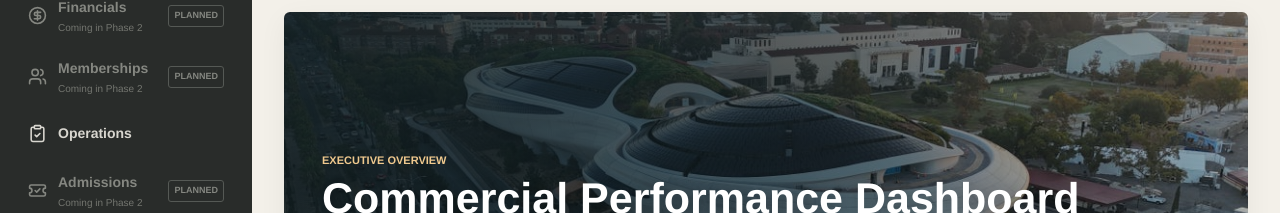
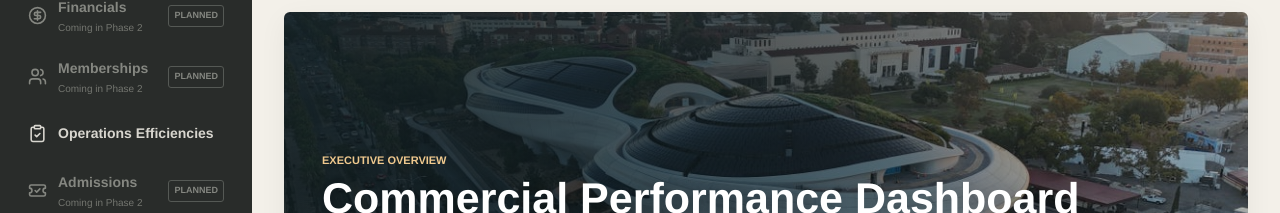
Before and after one commit to michaelbodellslalom/lucas-museum-dashboard, a React (Vite) app: page / in a window 1280 px wide. Shown: the part 162-375 px from the top of the page. Built offline with nearby package versions, Linux system fonts and the light colour scheme.

Commit message:
Rename Operations Efficiencies page

```diff
--- a/src/components/DashboardShell.tsx
+++ b/src/components/DashboardShell.tsx
@@ -27,7 +27,7 @@ const navigation = [
   { id: 'overview', pageId: 'overview' as PageId, label: 'Executive Overview', icon: LayoutDashboard },
   { id: 'financials', label: 'Financials', icon: CircleDollarSign },
   { id: 'memberships', label: 'Memberships', icon: Users },
-  { id: 'operations', pageId: 'operations' as PageId, label: 'Operations', icon: ClipboardCheck },
+  { id: 'operations', pageId: 'operations' as PageId, label: 'Operations Efficiencies', icon: ClipboardCheck },
   { id: 'admissions', label: 'Admissions', icon: TicketCheck },
   { id: 'digital-engagement', label: 'Digital Engagement', icon: MonitorSmartphone },
 ]
--- a/src/pages/OperationsPage.tsx
+++ b/src/pages/OperationsPage.tsx
@@ -67,7 +67,7 @@ export function OperationsPage({ data }: { data: DashboardData }) {
   return (
     <div className="page operations-page">
       <section className="page-hero operations-hero">
-        <div><h1>Operations & Visitor Services</h1><p>Completed-day visitor flow, onsite experience, and digital demand translated into practical operating decisions.</p><div className="hero-period"><Clock3 size={17} /><span>{data.periodLabel} · <strong>{data.dateRangeLabel}</strong></span></div></div>
+        <div><h1>Operations Efficiencies Detail</h1><p>Completed-day visitor flow, onsite experience, and digital demand translated into practical operating decisions.</p><div className="hero-period"><Clock3 size={17} /><span>{data.periodLabel} · <strong>{data.dateRangeLabel}</strong></span></div></div>
       </section>
 
       <section aria-labelledby="glance-title">
@@ -85,7 +85,7 @@ export function OperationsPage({ data }: { data: DashboardData }) {
       </section>
 
       <div className="operations-band">
-        <SectionIntro title="Operations & Visitor Services" description="Where capacity, queues, movement, and arrivals created operational risk during the completed business day." />
+        <SectionIntro title="Operations Efficiencies" description="Where capacity, queues, movement, and arrivals created operational risk during the completed business day." />
 
         <section className="ops-subsection" aria-labelledby="capacity-title">
           <div className="subsection-title"><div><span>Daily capacity utilization</span><h3 id="capacity-title">Attendance vs. available capacity</h3></div><SourceBadge type="day-one" /></div>
```
